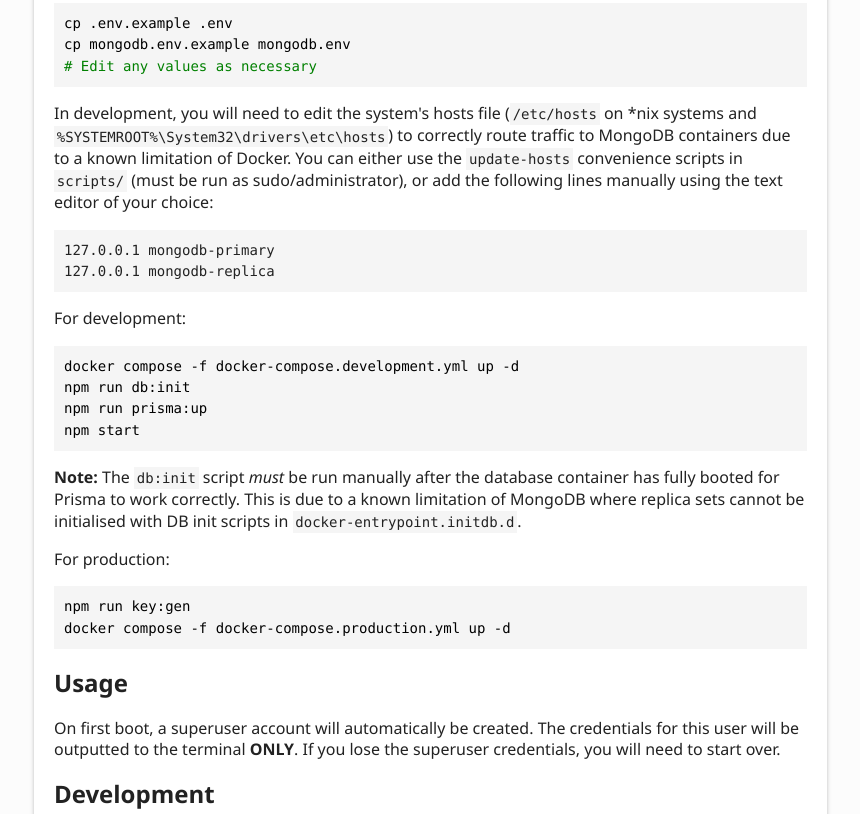
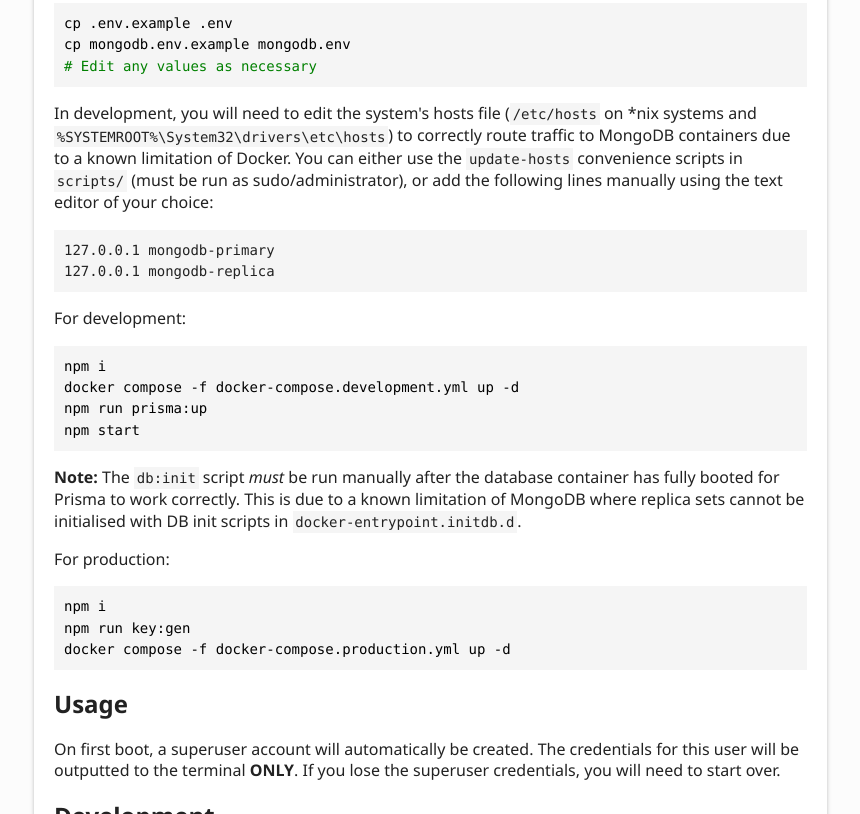
Before and after one commit to mergemocha/employee-management-app, a plain HTML site: page index.html in a window 1280 px wide. Shown: the part 431-1245 px from the top of the page, without its empty margins (6-866 px from the left). Drawn offline with Linux system fonts and the light colour scheme.

Commit message:
Deploying to gh-pages from @ mergemocha/employee-management-app-backend@26d9337dcc1078e0a9f9b6a8e9af8023e7fa5135 🚀

```diff
--- a/index.html
+++ b/index.html
@@ -19,11 +19,11 @@
 127.0.0.1 mongodb-replica
 </code></pre>
 <p>For development:</p>
-<pre><code class="language-bash"><span class="hl-0">docker compose -f docker-compose.development.yml up -d</span><br/><span class="hl-0">npm run db:init</span><br/><span class="hl-0">npm run prisma:up</span><br/><span class="hl-0">npm start</span>
+<pre><code class="language-bash"><span class="hl-0">npm i</span><br/><span class="hl-0">docker compose -f docker-compose.development.yml up -d</span><br/><span class="hl-0">npm run prisma:up</span><br/><span class="hl-0">npm start</span>
 </code></pre>
 <p><strong>Note:</strong> The <code>db:init</code> script <em>must</em> be run manually after the database container has fully booted for Prisma to work correctly. This is due to a known limitation of MongoDB where replica sets cannot be initialised with DB init scripts in <code>docker-entrypoint.initdb.d</code>.</p>
 <p>For production:</p>
-<pre><code class="language-bash"><span class="hl-0">npm run key:gen</span><br/><span class="hl-0">docker compose -f docker-compose.production.yml up -d</span>
+<pre><code class="language-bash"><span class="hl-0">npm i</span><br/><span class="hl-0">npm run key:gen</span><br/><span class="hl-0">docker compose -f docker-compose.production.yml up -d</span>
 </code></pre>
 
 <a href="#usage" id="usage" style="color: inherit; text-decoration: none;">
```
